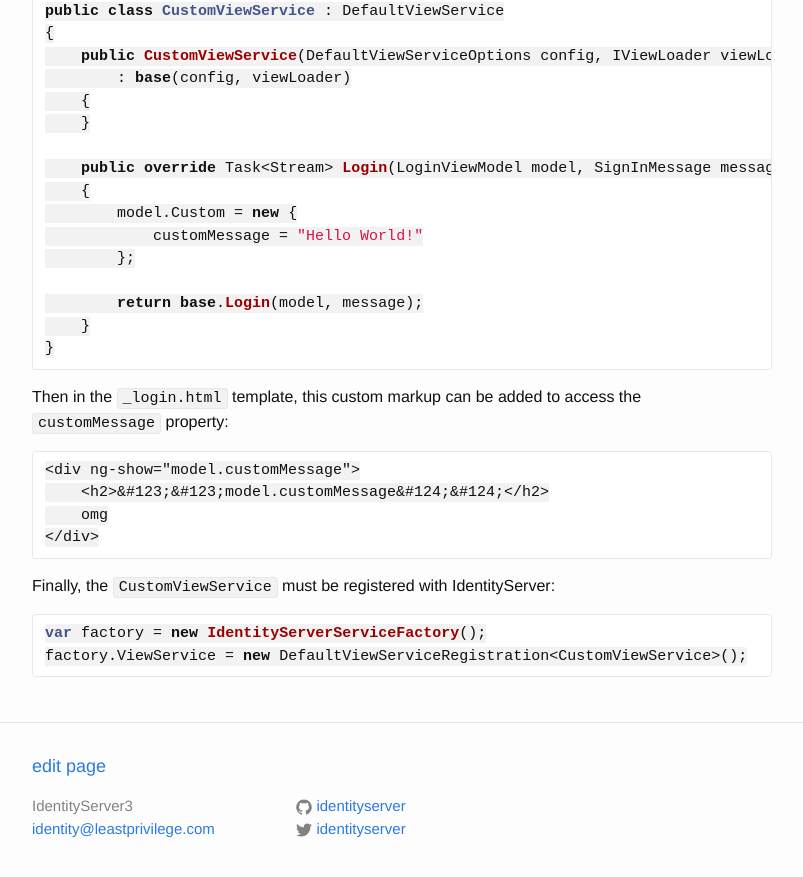
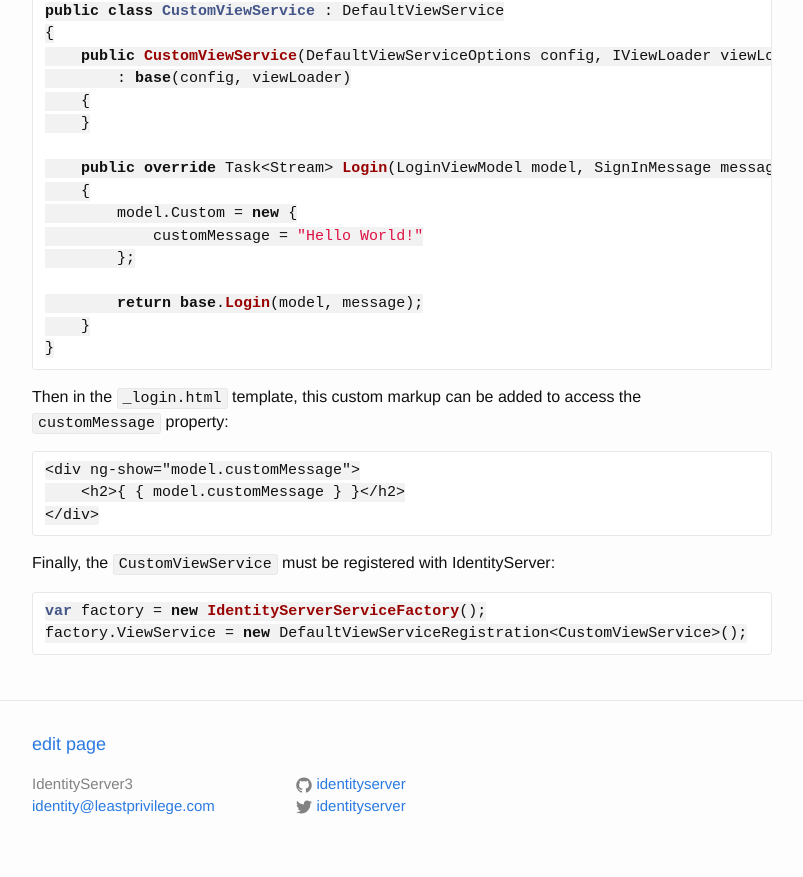
Before and after one commit to IdentityServer/Documentation, a Jekyll site: the page built from docsv2/advanced/DefaultViewService.md, in a window 1280 px wide and 900 px high, scrolled down 2412 px. Shown: the top 877 px of the window, without its empty margins (238-1041 px from the left). Built offline with Jekyll 4.4.1, drawn with Linux system fonts in a browser that asks for light colours; Markdown is read by kramdown in place of the engine named in the settings.

Commit message:
Update DefaultViewService.md

````diff
--- a/docsv2/advanced/DefaultViewService.md
+++ b/docsv2/advanced/DefaultViewService.md
@@ -95,8 +95,7 @@ Then in the `_login.html` template, this custom markup can be added to access th
 
 ```
 <div ng-show="model.customMessage">
-    <h2>&#123;&#123;model.customMessage&#124;&#124;</h2>
-    omg
+    <h2>{ { model.customMessage } }</h2>
 </div>
 ```
 
````
